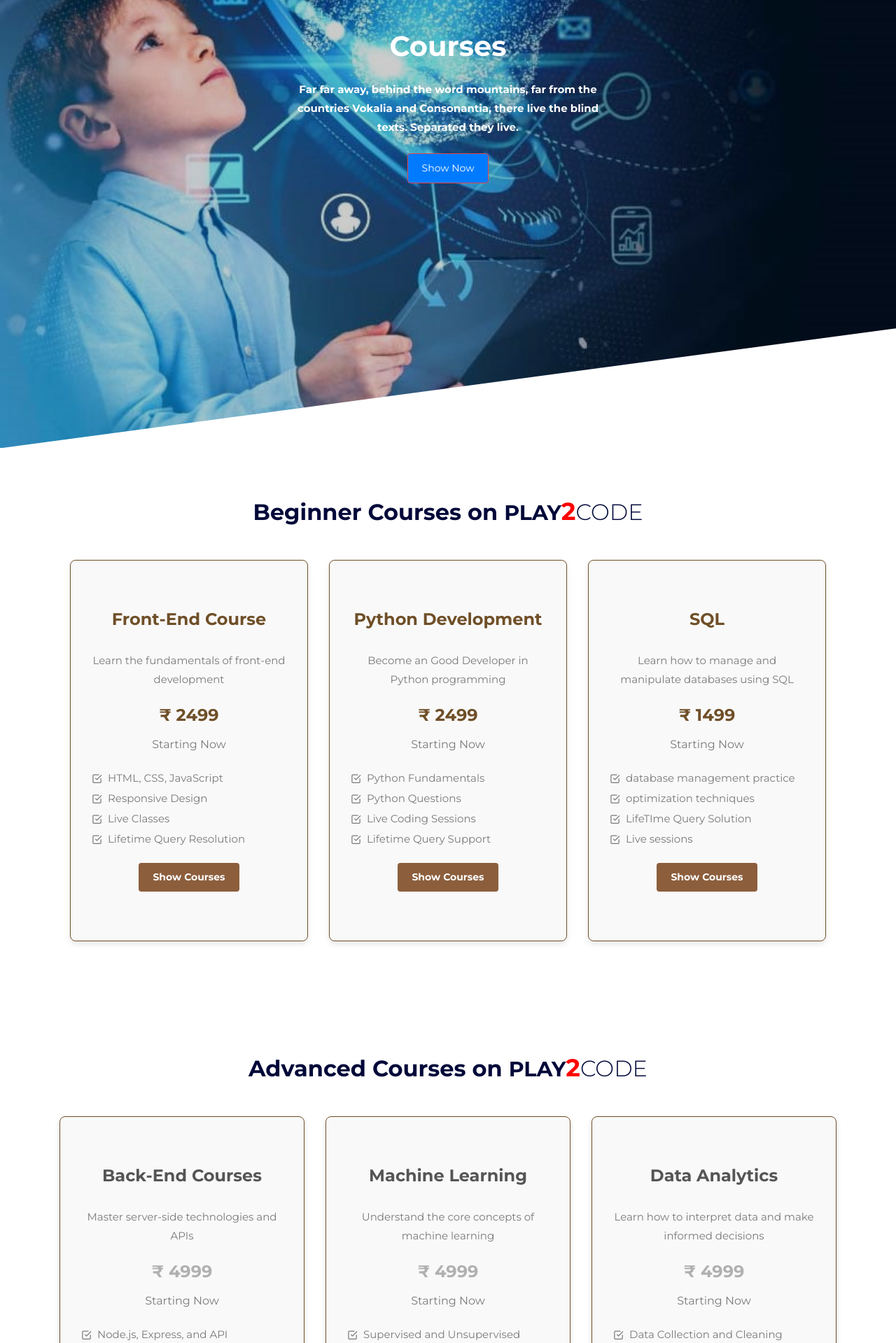
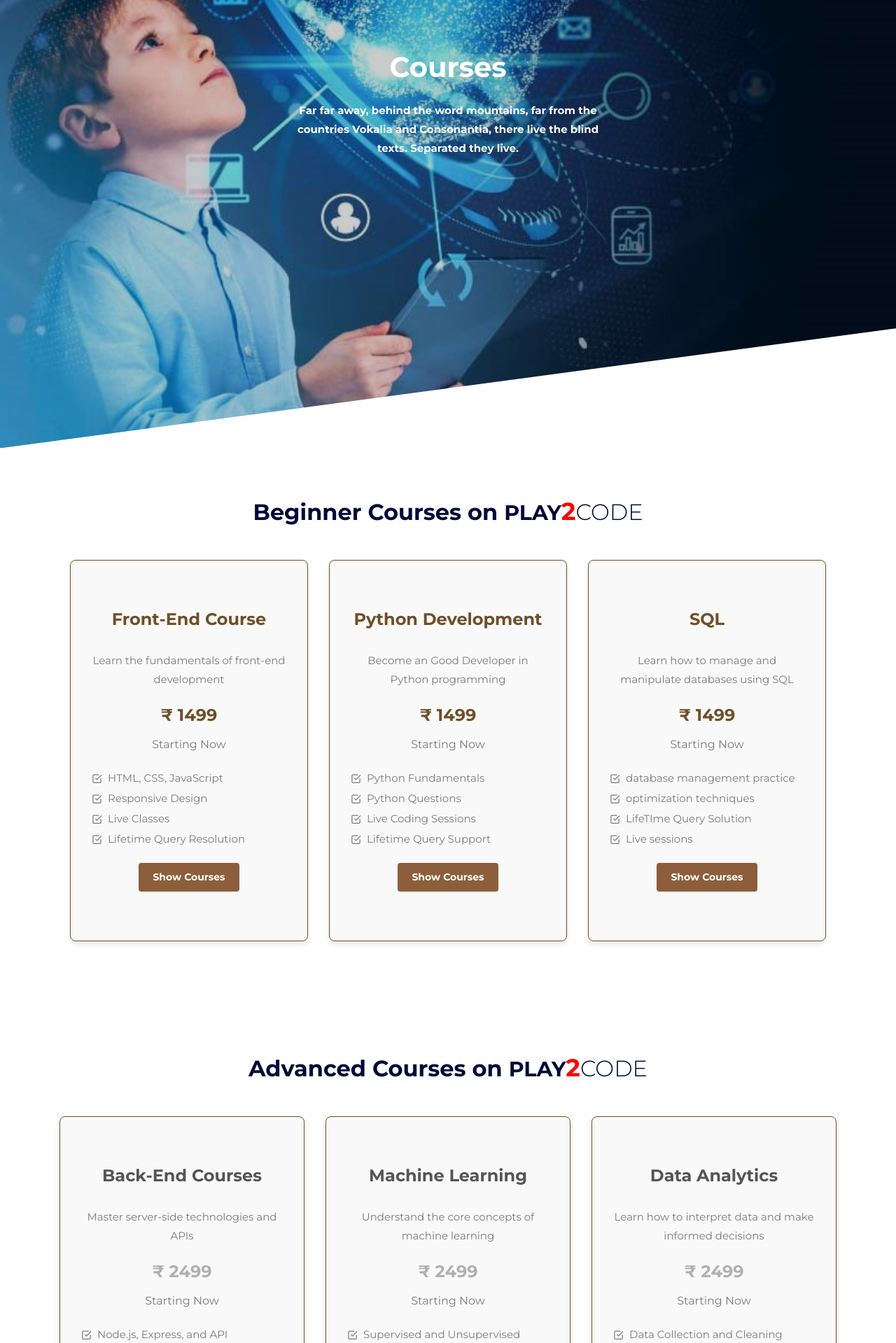
Before and after one commit to manojsingh7838/play2codegit, a Django app: page /courses/ in a window 1280 px wide. Shown: the part 320-2239 px from the top of the page at 70% size. Run offline with Django 5.2, Linux system fonts and the light colour scheme; some libraries are stand-ins or nearby versions; some web fonts are replaced.

Commit message:
Update course.html

```diff
--- a/play2code/home/templates/course.html
+++ b/play2code/home/templates/course.html
@@ -9,7 +9,6 @@
 
   <meta name="description" content="" />
   <meta name="keywords" content="bootstrap, bootstrap4" />
-
 
   <link href="https://fonts.googleapis.com/css2?family=Montserrat:wght@300;400;700&display=swap" rel="stylesheet">
 
@@ -522,7 +521,7 @@
 
     <nav class="site-nav">
       <div class="logo">
-        <a href="https/play2code.xyz" class="text-white"><span class="logo-text logod">PLAY<span class="text-alt"><span class="two">2</span><span class="code">CODE</span></span></span></a>
+        <a href="//play2code.xyz" class="text-white"><span class="logo-text logod">PLAY<span class="text-alt"><span class="two">2</span><span class="code">CODE</span></span></span></a>
       </div>
       <div class="row align-items-center">
 
@@ -533,19 +532,19 @@
             <li class="has-children">
               <a href="#">Documantation</a>
               <ul class="dropdown">
-                <li><a href="https://play2code.xyz/#section-1" target="_blank">HTML</a></li>
-                <li><a href="https://play2code.xyz/#section-2" target="_blank">CSS</a></li>
-                <li><a href="https://play2code.xyz/#section-3" target="_blank">JavaScript</a></li>
-                <li><a href="https://play2code.xyz/#section-4" target="_blank">Python</a></li>
-                <li><a href="https://play2code.xyz/#section-5" target="_blank">C</a></li>
-                <li><a href="https://play2code.xyz/#section-6" target="_blank">C++</a></li>
-                <li><a href="https://play2code.xyz/#section-7" target="_blank">Django</a></li>
-                <li><a href="https://play2code.xyz/#section-8" target="_blank">Java</a></li>
-                <li><a href="https://play2code.xyz/#section-9" target="_blank">DBMS</a></li>
+                  <li><a href="https://play2code.xyz/doc#section-1" target="_blank">HTML</a></li>
+                  <li><a href="https://play2code.xyz/doc#section-3" target="_blank">JavaScript</a></li>
+                  <li><a href="https://play2code.xyz/doc#section-4" target="_blank">Python</a></li>
+                  <li><a href="https://play2code.xyz/doc#section-2" target="_blank">CSS</a></li>
+                  <li><a href="https://play2code.xyz/doc#section-5" target="_blank">C</a></li>
+                  <li><a href="https://play2code.xyz/doc#section-6" target="_blank">C++</a></li>
+                  <li><a href="https://play2code.xyz/doc#section-7" target="_blank">Django</a></li>
+                  <li><a href="https://play2code.xyz/doc#section-8" target="_blank">Java</a></li>
+                  <li><a href="https://play2code.xyz/doc#section-9" target="_blank">DBMS</a></li>
               </ul>
             </li>
-            <li><a href="#ai">AI</a></li>
-            <li><a href="#fl">FreeLancing</a></li>
+            <li><a href="https://play2code.xyz/ai">AI</a></li>
+            <li><a href="https://play2code.xyz/freelancer">FreeLancing</a></li>
               <li class="has-children">
                 <a href="#courses">Courses</a>
                 <ul class="dropdown">
@@ -557,7 +556,7 @@
             <li><a href="#high">About us</a></li>
           </ul>
           <ul class="js-clone-nav d-none d-lg-inline-block text-left site-menu float-right menu-absolute">
-            <li class="cta-button"><a id="loginBtn" href="#contact">Talk Us</a></li>
+            <li class="cta-button"><a id="loginBtn" href="https://play2code.xyz/ai">Talk Us</a></li>
         </ul>
 
             <a href="#" class="burger light ml-auto site-menu-toggle js-menu-toggle d-block d-lg-none" data-toggle="collapse" data-target="#main-navbar">
@@ -579,7 +578,6 @@
           <div class="col-lg-7 intro text-center">
             <h1 class="text-white font-weight-bold mb-4" data-aos="fade-up" data-aos-delay="0">Courses</h1>
             <p class="text-white mb-4" data-aos="fade-up" data-aos-delay="100" style="font-weight:800">Far far away, behind the word mountains, far from the countries Vokalia and Consonantia, there live the blind texts. Separated they live.</p>
-            <p data-aos="fade-up" data-aos-delay="200"><a href="#" class="btn btn-primary">Show Now</a></p>
 
           </div>
 
@@ -612,7 +610,7 @@
                       <div class="period-change mb-4 d-block">
                           <div class="price-wrap">
                               <div class="price">
-                                  <div>₹ 2499</div>
+                                  <div>₹ 1499</div>
                               </div>
                           </div>
                           <div class="d-inline-flex align-items-center text-center period-wrap">
@@ -641,7 +639,7 @@
                             <li><span>4.</span> Responsive Web Design with Bootstrap</li>
                             <li><span>5.</span> Project - Build a Complete Website</li>
                         </ul>
-                        <p class="price-info text-dark font-weight-bold mb-4"><strong>Price:</strong> ₹2499</p>
+                        <p class="price-info text-dark font-weight-bold mb-4"><strong>Price:</strong> ₹1499</p>
                         <div class="text-center">
                             <a href="https://play2code.xyz/payment/fed" class="btn btn-custom-pay">Enroll Now</a>
                         </div>
@@ -659,7 +657,7 @@
                       <div class="period-change mb-4 d-block">
                         <div class="price-wrap">
                             <div class="price">
-                                <div>₹ 2499</div>
+                                <div>₹ 1499</div>
                             </div>
                         </div>
                         <div class="d-inline-flex align-items-center text-center period-wrap">
@@ -688,7 +686,7 @@
                             <li><span>4.</span> Working with Files and Modules</li>
                             <li><span>7.</span> Final Project</li>
                         </ul>
-                        <p class="price-info text-dark font-weight-bold mb-4"><strong>Price:</strong>₹ 2499</p>
+                        <p class="price-info text-dark font-weight-bold mb-4"><strong>Price:</strong>₹ 1499</p>
                         <div class="text-center">
                             <a href="https://play2code.xyz/payment/python" class="btn btn-custom-pay">Enroll Now</a>
                         </div>
@@ -786,7 +784,7 @@
       <div class="period-change mb-4 d-block">
           <div class="price-wrap">
               <div class="price">
-                  <div class="sil">₹ 4999</div>
+                  <div class="sil">₹ 2499</div>
               </div>
           </div>
           <div class="d-inline-flex align-items-center text-center period-wrap">
@@ -816,7 +814,7 @@
               <li><span>5.</span> Deploying Applications</li>
               <li><span>6.</span> Advanced Topics and Final Project</li>
           </ul>
-          <p class="price-info text-dark font-weight-bold mb-4"><strong>Price:</strong> ₹ 4999</p>
+          <p class="price-info text-dark font-weight-bold mb-4"><strong>Price:</strong> ₹ 2499</p>
           <div class="text-center">
               <a href="https://play2code.xyz/payment/backend" class="btn btn-custom-pay">Enroll Now</a>
           </div>
@@ -834,7 +832,7 @@
       <div class="period-change mb-4 d-block">
           <div class="price-wrap">
               <div class="price">
-                  <div class="sil">₹ 4999</div>
+                  <div class="sil">₹ 2499</div>
               </div>
           </div>
           <div class="d-inline-flex align-items-center text-center period-wrap">
@@ -864,9 +862,9 @@
               <li><span>5.</span> Neural Networks and Deep Learning</li>
               <li><span>6.</span> Final Project: Build a Machine Learning Model</li>
           </ul>
-          <p class="price-info text-dark font-weight-bold mb-4"><strong>Price:</strong>₹ 4999</p>
+          <p class="price-info text-dark font-weight-bold mb-4"><strong>Price:</strong>₹ 2499</p>
           <div class="text-center">
-              <a href="payment/ML.html" class="btn btn-custom-pay">Enroll Now</a>
+              <a href="https://play2code.xyz/payment/ml/" class="btn btn-custom-pay">Enroll Now</a>
           </div>
       </div>
   </div>
@@ -882,7 +880,7 @@
       <div class="period-change mb-4 d-block">
           <div class="price-wrap">
               <div class="price">
-                  <div class="sil">₹ 4999</div>
+                  <div class="sil">₹ 2499</div>
               </div>
           </div>
           <div class="d-inline-flex align-items-center text-center period-wrap">
@@ -912,7 +910,7 @@
               <li><span>5.</span> Building Dashboards and Reports</li>
               <li><span>6.</span> Final Project: Create an Analytical Dashboard</li>
           </ul>
-          <p class="price-info text-dark font-weight-bold mb-4"><strong>Price:</strong> ₹ 4999</p>
+          <p class="price-info text-dark font-weight-bold mb-4"><strong>Price:</strong> ₹ 2499</p>
           <div class="text-center">
               <a href="https://play2code.xyz/payment/data-analytics" target="_blank" class="btn btn-custom-pay">Enroll Now</a>
           </div>
@@ -945,7 +943,7 @@
           <div class="price-wrap">
               <div class="price">
                   <div>
-                      <div class="clo">₹ 9999</div>
+                      <div class="clo">₹ 4999</div>
                   </div>
               </div>
           </div>
@@ -988,9 +986,9 @@
               <li><span>5.</span> Deployment</li>
               <li><span>6.</span> Final Project</li>
           </ul>
-          <p class="price-info text-dark font-weight-bold mb-4"><strong>Price:</strong> ₹ 9999</p>
+          <p class="price-info text-dark font-weight-bold mb-4"><strong>Price:</strong> ₹ 4999</p>
           <div class="text-center">
-              <a href="https://play2code.xyz/payment/fed" class="btn btn-custom-pay">Enroll Now</a>
+              <a href="https://play2code.xyz/payment/fsd" class="btn btn-custom-pay">Enroll Now</a>
           </div>
       </div>
   </div>
@@ -1008,7 +1006,7 @@
           <div class="price-wrap">
               <div class="price">
                   <div>
-                      <div class="clo">₹ 9999</div>
+                      <div class="clo">₹ 4999</div>
                   </div>
               </div>
           </div>
@@ -1051,7 +1049,7 @@
               <li><span>5.</span> Advanced Topics (Multithreading, Networking)</li>
               <li><span>6.</span> Final Project</li>
           </ul>
-          <p class="price-info text-dark font-weight-bold mb-4"><strong>Price:</strong> ₹ 9999</p>
+          <p class="price-info text-dark font-weight-bold mb-4"><strong>Price:</strong> ₹ 4999</p>
           <div class="text-center">
               <a href="https://play2code.xyz/payment/c" class="btn btn-custom-pay">Enroll Now</a>
           </div>
@@ -1071,7 +1069,7 @@
                   <div class="price-wrap">
                       <div class="price">
                           <div>
-                              <div class="clo">₹ 9999</div>
+                              <div class="clo">₹ 4999</div>
                           </div>
                       </div>
                   </div>
@@ -1114,7 +1112,7 @@
                       <li><span>5.</span> Advanced Machine Learning (Deep Learning, NLP)</li>
                       <li><span>6.</span> Final Capstone Project</li>
                   </ul>
-                  <p class="price-info text-dark font-weight-bold mb-4"><strong>Price:</strong> ₹ 9999</p>
+                  <p class="price-info text-dark font-weight-bold mb-4"><strong>Price:</strong> ₹ 4999</p>
                   <div class="text-center">
                       <a href="https://play2code.xyz/payment/data-science" class="btn btn-custom-pay">Enroll Now</a>
                   </div>
@@ -1211,7 +1209,7 @@
               <li class="list-inline-item"><a href="https://www.instagram.com/play2code/" target="_blank"><span class="icon-instagram"></span></a></li>
               <li class="list-inline-item"><a href="#" target="_blank"><span class="icon-linkedin"></span></a></li>
               <h6>play2code.outlook</h6>
-              <h6>+91 930435251</h6>
+              <h6>+91 9310435251</h6>
             </ul>
           </div>
         </div>
```
